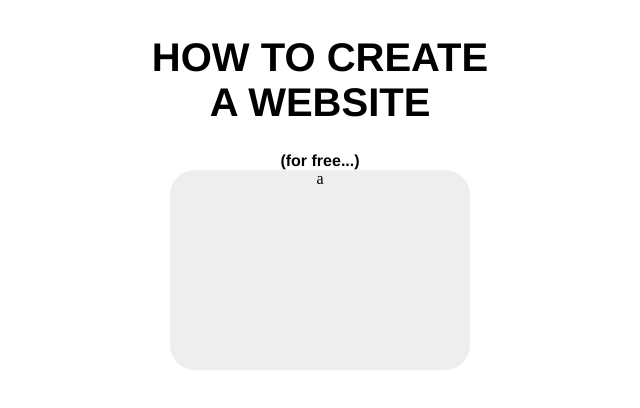
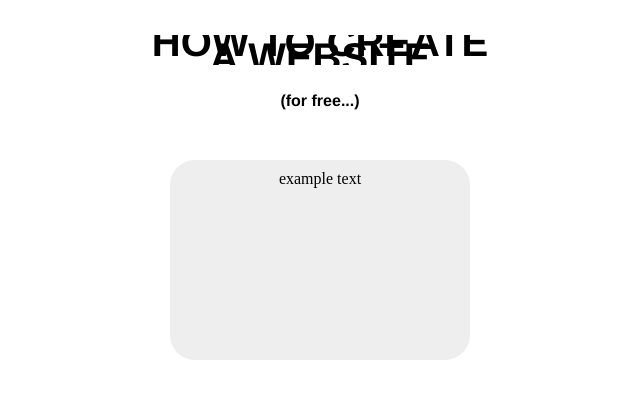
Before and after one commit to gitarcane/howto, a plain HTML site: page index.html in a window 1280 px wide. Shown: the whole page, without its empty margins (320-960 px from the left). Drawn offline with Linux system fonts and the light colour scheme.

Commit message:
Update index.html

```diff
--- a/index.html
+++ b/index.html
@@ -16,6 +16,7 @@
 		.title {
 			font-size: 40px;
 			font-weight: 800;
+			line-height: 15px;
 
 		}
 		.card {
@@ -23,6 +24,7 @@
 			height: 200px;
 			border-radius: 25px;
 			background-color: #eeeeee;
+			margin-top:50px;
 		}
 
 	</style>
@@ -35,7 +37,11 @@
 	<a class="font" style="font-weight: 600;">
 		(for free...)
 	</a>
-	<div class="card">a</div>
+	<div class="card">
+		<center style="margin-top: 10px;">
+			example text
+		</center>
+	</div>
 </center>
 	<script></script>
   </body>
```
